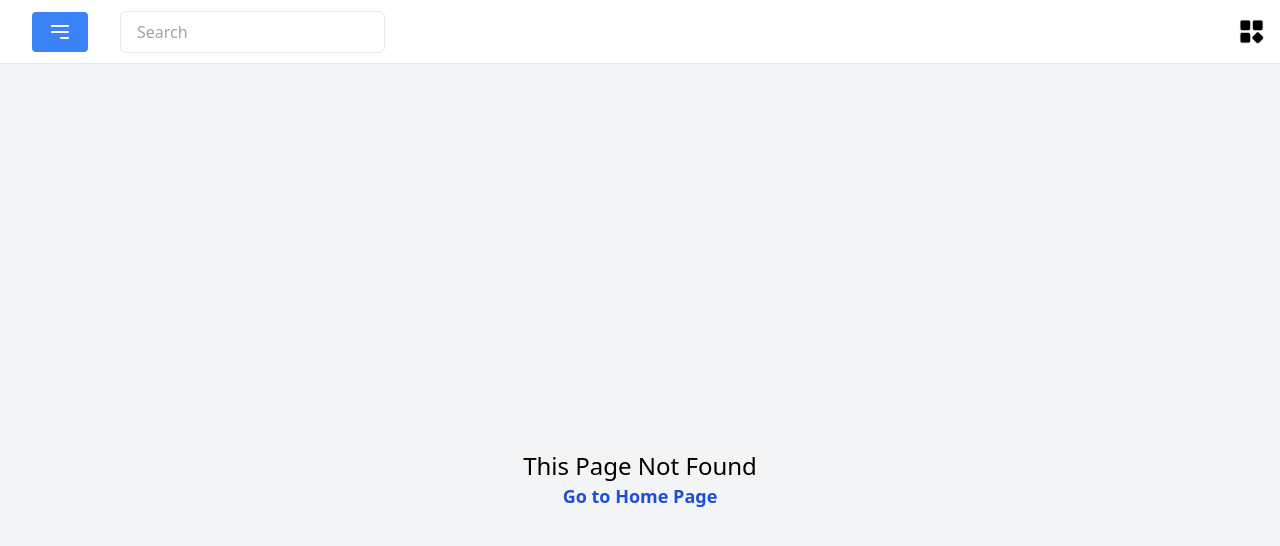
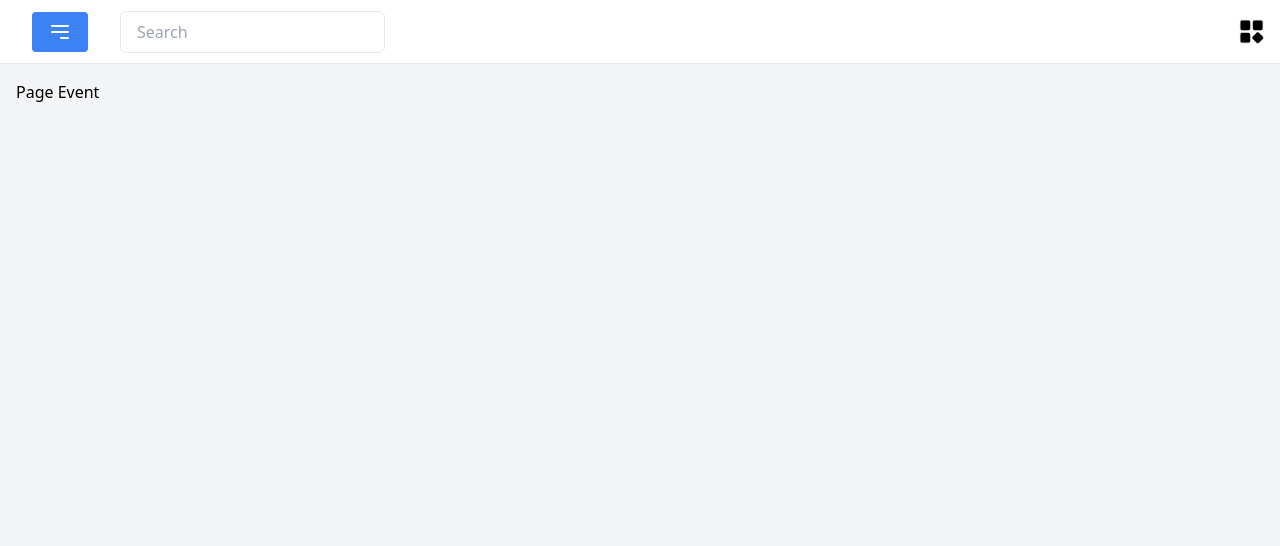
Before and after one commit to tholiyaDixit/iconist, a Next.js app: page /calendar/1 in a window 1280 px wide. Before the commit this address had no page. Shown: the top 546 px of the page. Built offline with nearby package versions, Linux system fonts and the light colour scheme.

Commit message:
event page dynamic page

```diff
--- /dev/null
+++ b/src/pages/calendar/[eventlist]/index.tsx
@@ -0,0 +1,15 @@
+import { useRouter } from 'next/router'
+import React from 'react'
+
+const EventList = () => {
+    const router = useRouter()
+    console.log("router ---=",router.query);
+
+  return (
+    <div>
+      <h3>Page Event</h3>
+    </div>
+  )
+}
+
+export default EventList
--- a/src/pages/calendar/index.tsx
+++ b/src/pages/calendar/index.tsx
@@ -125,8 +125,8 @@ const calendar = () => {
           })}
           {TotalMonthDay.map((item: any, index: number) => {
             return (
-              <button
-                // href="#"
+              <Link
+                href={`calendar/${updatedDate}`}
                 key={index}
                 className={
                   currentDate == item
@@ -136,9 +136,10 @@ const calendar = () => {
                 onDoubleClick={() => {
                   setModel(true);
                 }}
+                onClick={() => {}}
               >
                 {item == 0 ? "" : item}
-              </button>
+              </Link>
             );
           })}
         </div>
```
